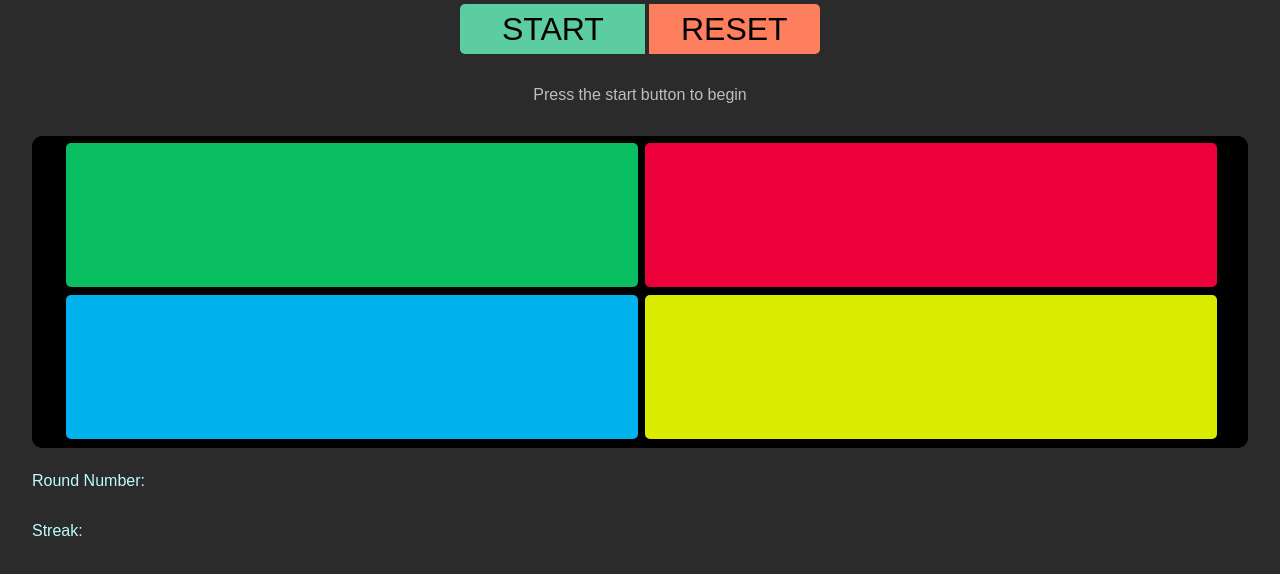
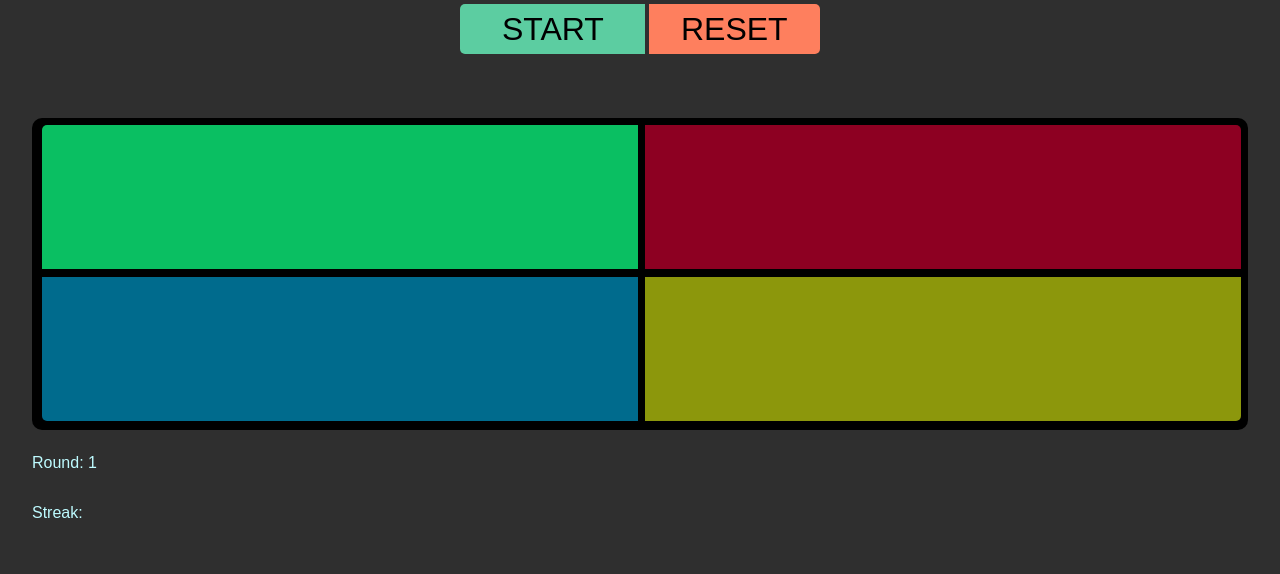
Before and after one commit to TyRyanR/Project_1, a plain HTML site: page index.html in a window 1280 px wide. Both pictures are taken after a click on the button "START". Shown: the part 38-612 px from the top of the page. Drawn offline with nearby package versions, Linux system fonts and the light colour scheme.

Commit message:
got opacity working when game begins

```diff
--- a/index.html
+++ b/index.html
@@ -5,6 +5,7 @@
   <title>SIMON</title>
   <link href="normalize.css" rel="stylesheet" type="text/css" />
   <link href="stylesheet.css" rel="stylesheet" type="text/css" />
+  <script src="https://ajax.googleapis.com/ajax/libs/jquery/3.0.0/jquery.min.js"></script>
 </head>
 <body>
   <header>
@@ -14,9 +15,7 @@
     <button id="start_button">START</button>
     <button id="reset_button">RESET</button>
     <div class="message_section">
-      <p>
-        Press the start button to begin
-      </p>
+
     </div>
     <section class="game_section">
       <div class="game_button" id="button_green"></div>
@@ -27,5 +26,6 @@
     <div class="round_number_section">Round Number: </div>
     <div class="streak_number_section">Streak: </div>
   </main>
+  <script src="script.js"></script>
 </body>
 </html>
--- a/script.js
+++ b/script.js
@@ -1,26 +1,52 @@
-/***********************
-PSEUDO-CODE
-***********************/
+var player = {
+  round: 0,
+  streak: 0,
+  inGame: false
+};
+
+var computer = {
+  sequence: [],
+}
+
+$("#start_button").on("click", function(evt) {
+  evt.preventDefault();
+  if (player.inGame == false) {
+    player.round += 1;
+    player.inGame = true;
+    $(".round_number_section").html("Round: " + player.round);
+    setTimeout(generateSequence, 1000);
+  } else {
+    $(".message_section").html("<p>You have already started a game. Please click reset if you would like to start over.</p>");
+  }
+})
+
+
+
+function generateSequence() {
+  var newNumber = Math.floor(Math.random() * ((4-0)+1) + 0);
+  computer.sequence.push(newNumber);
+  lightUpSequence();
+}
+
+function lightUpSequence() {
+  for (var i = 0; i < computer.sequence.length; i++) {
+    $(".game_button").eq(i).css("opacity", "1");
+  }
+
+}
 
 
 
 
 
 
-/*****************************
 
 
-var generalMessage = click start to begin
-var pattern = [];
 
-
-if user clicks start button
-      var round = 0
-      var streak = 0
-      generalMessage div displays countdown from 3
-      call random button sequence generator function
-//
-
+/***********************
+PSEUDO-CODE
+***********************/
+/*
 
 random button sequence generator function
      generate new number 1-4 and save to variable
--- a/stylesheet.css
+++ b/stylesheet.css
@@ -3,7 +3,7 @@
 }
 
 body {
-  background-color: rgb(43, 43, 43);
+  background-color: rgb(47, 47, 47);
 }
 /**************************
 HEADER SECTION
@@ -60,11 +60,13 @@ button {
 /**************************
 MESSAGE SECTION
 **************************/
-
+.message_section {
+  height: 4em;
+}
 .message_section p {
   font-weight: 300;
-  padding: 1em 0.3em;
   color: rgb(190, 190, 190);
+  margin: 0;
 }
 
 /**************************
@@ -84,25 +86,30 @@ GAME SECTION
   background: red;
   height: 9em;
   width: 47%;
-  top: 2px;
-  border-radius: 5px;
-  margin-top: 4.5px;
+  top: 2.5px;
+  margin-top: 4px;
   margin-left: 3px;
+  opacity: 0.6;
+
 }
 
 #button_green {
   background-color: rgb(10, 191, 98);
+  border-top-left-radius: 5px;
 }
 
 #button_red {
   background-color: rgb(236, 0, 57);
+  border-top-right-radius: 5px;
 }
 
 #button_yellow {
-  background-color: rgb(217, 236, 0);
+  background-color: rgb(234, 252, 20);
+  border-bottom-right-radius: 5px;
 }
 #button_blue {
   background-color: rgb(0, 179, 236);
+  border-bottom-left-radius: 5px;
 }
 
 /**************************
@@ -125,3 +132,25 @@ STATISTICS SECTION
   font-weight: 500;
   color: rgb(190, 251, 255);
 }
+
+
+
+/**************************
+MEDIA QUERIES
+**************************/
+@media (min-width: 500px) {
+  .game_button {
+    width: 48%;
+  }
+}
+
+@media (min-width: 750px) {
+  .game_button {
+    width: 48.5%;
+  }
+
+@media (min-width: 950px) {
+  .game_button {
+    width: 49%;
+  }
+}
```
